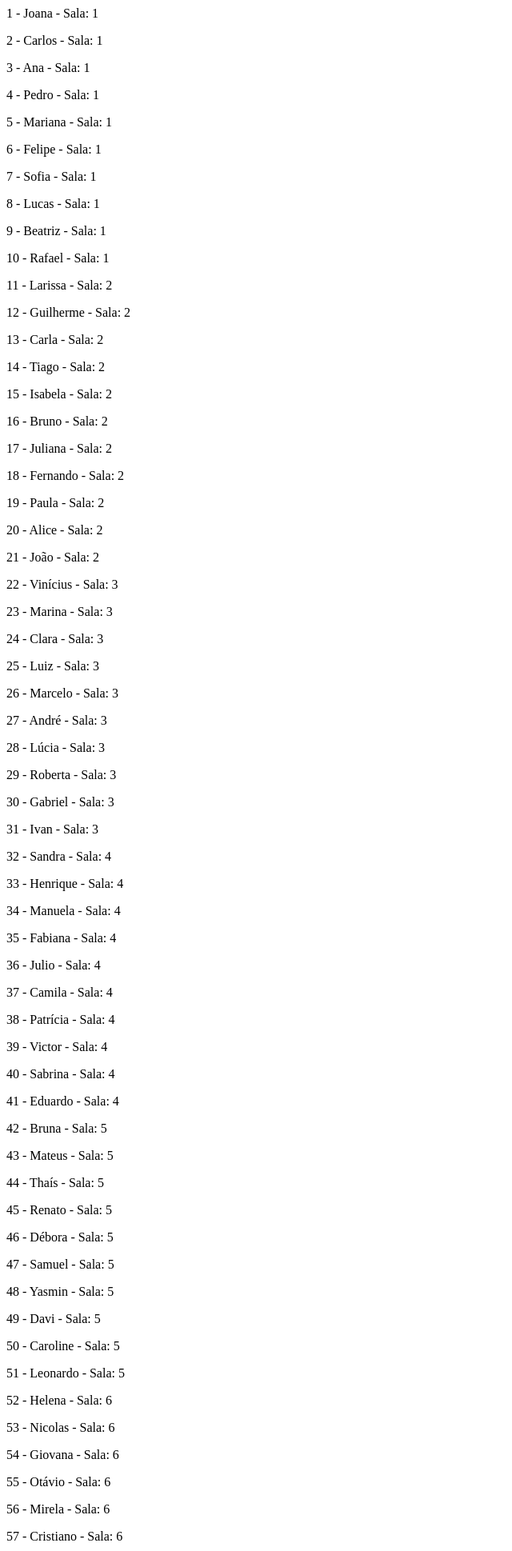
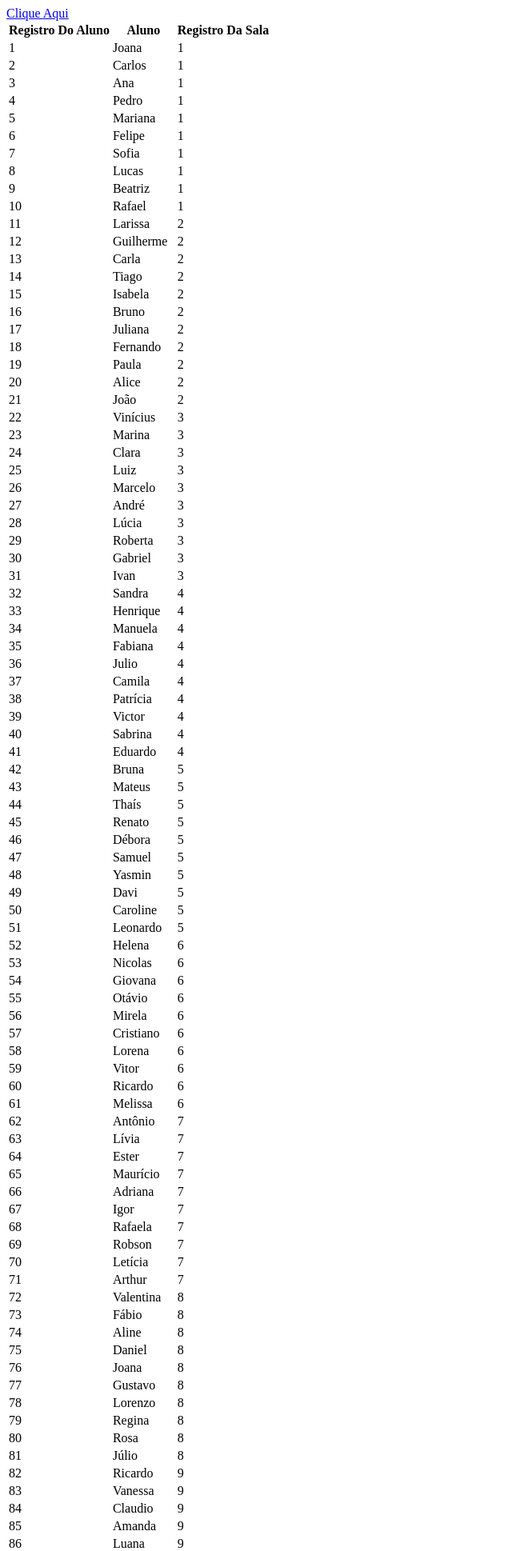
Before and after one commit to Camilasanches07/Projeto_Flask, a Flask app: page / in a window 1280 px wide. Shown: the top 1939 px of the page at 80% size, without its empty margins (0-640 px from the left). Run offline with Flask 3, Linux system fonts and the light colour scheme.

Commit message:
atualizações

```diff
--- a/app.py
+++ b/app.py
@@ -19,5 +19,9 @@ def index():
     return render_template("index.html", result = alunos_data)
 
 
+@app.route("/professores")
+def professores():
+     return render_template("professores.html")
+
 if __name__ == "__main__":
     app.run(debug=True)
--- a/templates/index.html
+++ b/templates/index.html
@@ -1,4 +1,39 @@
+<!DOCTYPE html>
+<html lang="en">
 
-{%for item in result%}
-    <p>{{item["Identificação do Aluno"]}} - {{item["Nome"]}} - Sala: {{item["Identificação da Sala"]}}</p>
-{%endfor%}
+<head>
+    <meta charset="UTF-8">
+    <meta name="viewport" content="width=device-width, initial-scale=1.0">
+    <title>Document</title>
+</head>
+
+<body>
+    <a href="{{ url_for('professores')}}">Clique Aqui</a>
+    <table>
+        <thead>
+            <tr>
+                <th>Registro Do Aluno</th>
+                <th>Aluno</th>
+                <th>Registro Da Sala</th>
+            </tr>
+        </thead>
+        <tbody>
+            {%for item in result%}
+            <tr>
+                <td>
+                    {{item["Identificação do Aluno"]}}
+                </td>
+                <td>
+                    {{item["Nome"]}}
+                </td>
+                <td>
+                    {{item["Identificação da Sala"]}}
+                </td>
+            </tr>
+            {%endfor%}
+        </tbody>
+    </table>
+
+</body>
+
+</html>
```
Also changed, not shown: templates/professores.html (added, +11 -0 lines).
